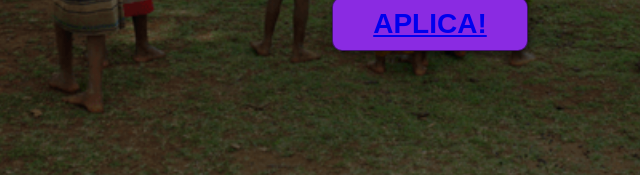
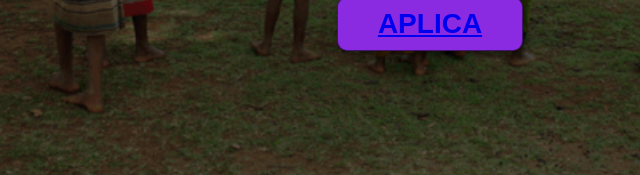
Before and after one commit to nerexrs/FR_ProyectLab, a plain HTML site: page index.html in a window 1280 px wide. Shown: the part 510-685 px from the top of the page, 210-850 px from the left. Drawn offline with Linux system fonts and the light colour scheme.

Commit message:
agregando aplica

```diff
--- a/index.html
+++ b/index.html
@@ -23,7 +23,7 @@
         <h1>Vuelve tu sueño <br> una realidad!</h1>
         <!-- <form action="">
         </form> si queremos que nuestro link haga algo en el action ponemos el link a donde irá el button, si no pues no hará nada -->
-        <button><a href="./form.html">APLICA!</a></button>
+        <button><a href="./form.html">APLICA</a></button>
     </section>
 
     <section id="somos-proya">
```
